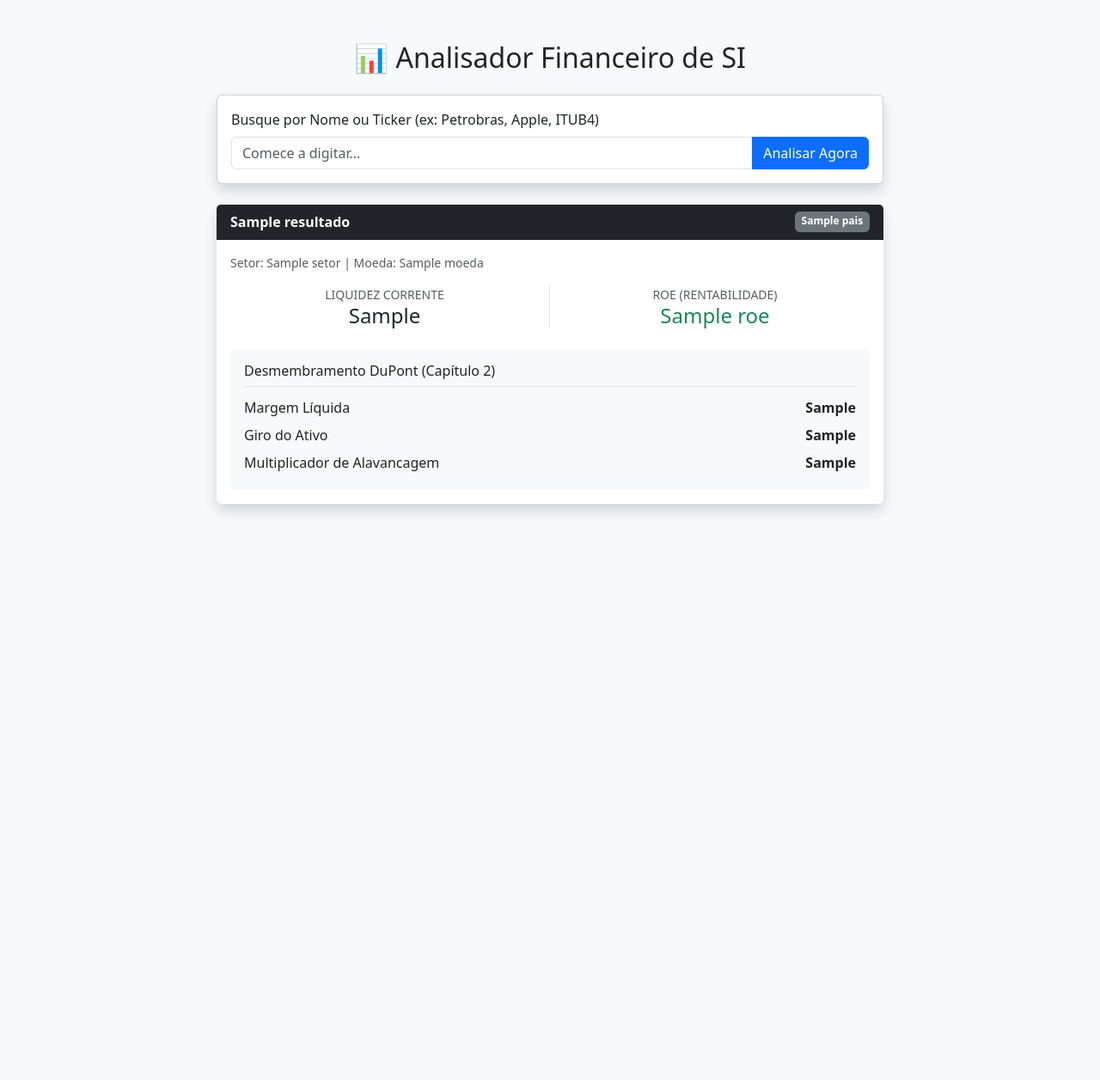
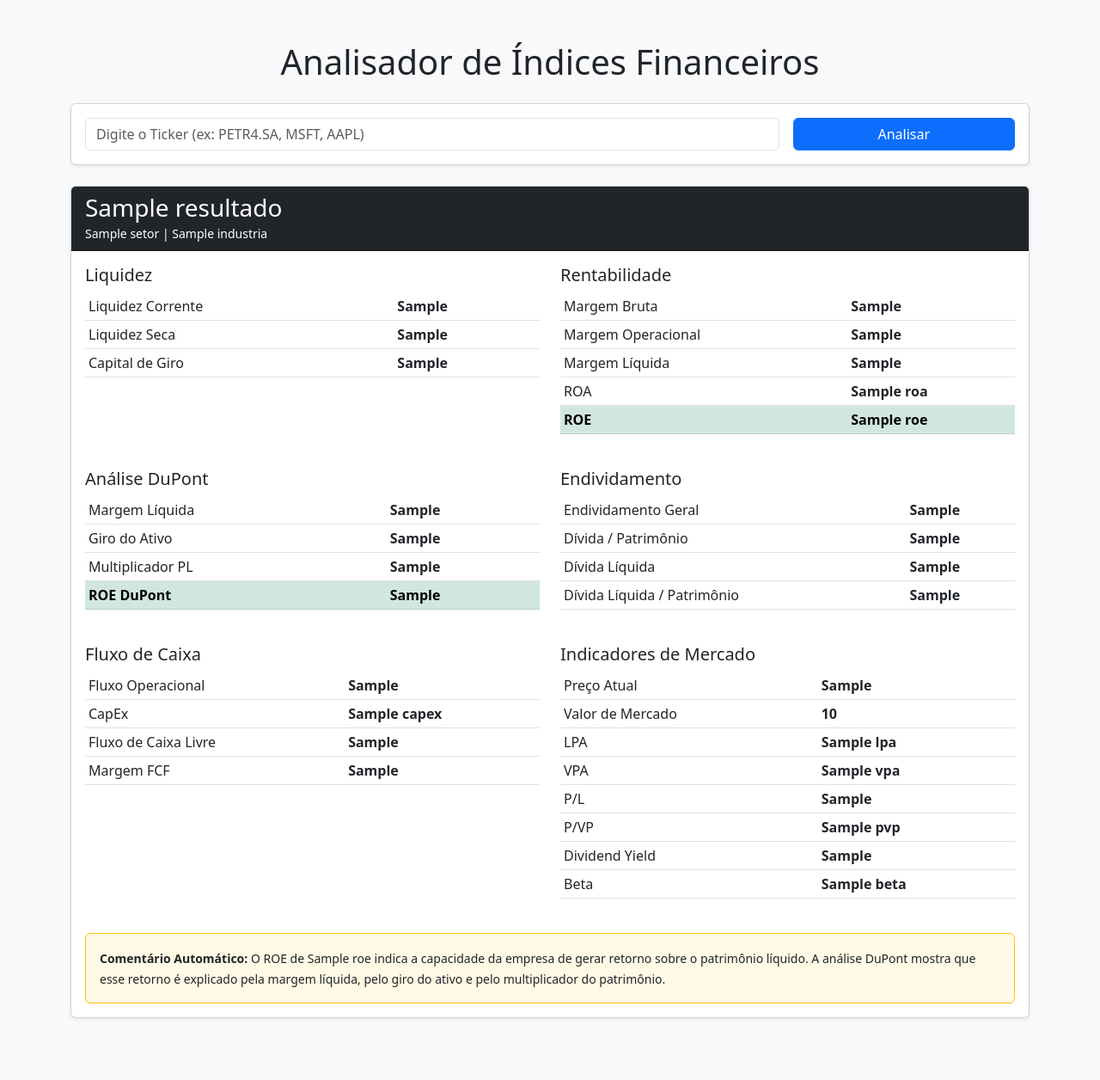
Before and after one commit to MarcosFelipeCv/Trab1_Adm_Fin, a Flask app: template templates/index.html in a window 1280 px wide. Shown: the whole page at 86% size. Before the commit the page ends 597 px from the top, so only its background shows below. Run offline with Flask 3, Linux system fonts and the light colour scheme; the template is opened without the code that fills it: most values are stand-ins (such as "Sample title", 1, 10 or a date in 2020).

Commit message:
feat: aumenta a quantidade de indices

```diff
--- a/app.py
+++ b/app.py
@@ -2,42 +2,100 @@ from flask import Flask, render_template, request, session, jsonify
 from finance_logic import get_financial_analysis
 import time
 import requests
+import re
 
 app = Flask(__name__)
-app.secret_key = 'ufmg_si_financeira_key'
+app.secret_key = "ufmg_si_financeira_key"
 
-# Rota Principal
-@app.route('/', methods=['GET', 'POST'])
+
+def normalizar_ticker(ticker):
+    ticker = ticker.strip().upper()
+
+    # Se já veio com sufixo ou símbolo especial, mantém.
+    # Exemplos: PETR4.SA, MSFT, AAPL, EURUSD=X
+    if "." in ticker or "=" in ticker or "-" in ticker:
+        return ticker
+
+    # Padrão comum de ações brasileiras:
+    # 4 letras + 1 ou 2 números
+    # Exemplos: PETR4, VALE3, ITUB4, BBDC4, TAEE11
+    if re.match(r"^[A-Z]{4}[0-9]{1,2}$", ticker):
+        return ticker + ".SA"
+
+    # Caso contrário, mantém como internacional
+    # Exemplos: MSFT, AAPL, NVDA, PTPI
+    return ticker
+
+
+@app.route("/", methods=["GET", "POST"])
 def index():
     resultado = None
     erro = None
 
-    if request.method == 'POST':
-        # 1. Rate Limit (Trava de 3 segundos)
+    if request.method == "POST":
         agora = time.time()
-        ultima = session.get('last_req', 0)
+        ultima = session.get("last_req", 0)
+
         if agora - ultima < 3:
-            return render_template('index.html', erro="Aguarde 3 segundos entre as análises.")
+            erro = "Aguarde 3 segundos entre as análises."
+            return render_template("index.html", erro=erro)
 
-        session['last_req'] = agora
-        ticker = request.form.get('ticker').strip().upper()
+        session["last_req"] = agora
 
-        resultado = get_financial_analysis(ticker)
-        if not resultado:
-            erro = f"Não foi possível obter dados para {ticker}. Verifique o ticker ou tente novamente mais tarde."
+        ticker_digitado = request.form.get("ticker", "").strip().upper()
 
-    return render_template('index.html', resultado=resultado, erro=erro)
+        if not ticker_digitado:
+            erro = "Digite um ticker válido. Exemplo: ITUB4.SA, PETR4, MSFT ou AAPL"
+        else:
+            ticker = normalizar_ticker(ticker_digitado)
 
-# Proxy de Busca (Para o Autocomplete funcionar sem erro de CORS)
-@app.route('/search_proxy')
+            resultado = get_financial_analysis(ticker)
+
+            if not resultado:
+                erro = (
+                    f"Não foi possível obter dados financeiros para {ticker}. "
+                    "Verifique se é uma ação válida e se possui demonstrativos financeiros disponíveis no Yahoo Finance."
+                )
+
+    return render_template("index.html", resultado=resultado, erro=erro)
+
+
+@app.route("/search_proxy")
 def search_proxy():
-    q = request.args.get('q')
-    if not q or len(q) < 2: return jsonify([])
+    q = request.args.get("q", "").strip()
 
-    url = f"https://query1.finance.yahoo.com/v1/finance/search?q={q}"
-    headers = {'User-Agent': 'Mozilla/5.0'}
-    r = requests.get(url, headers=headers)
-    return jsonify(r.json().get('quotes', []))
+    if not q or len(q) < 2:
+        return jsonify([])
 
-if __name__ == '__main__':
+    try:
+        url = "https://query1.finance.yahoo.com/v1/finance/search"
+        headers = {"User-Agent": "Mozilla/5.0"}
+        params = {"q": q}
+
+        r = requests.get(url, headers=headers, params=params, timeout=10)
+        r.raise_for_status()
+
+        quotes = r.json().get("quotes", [])
+
+        # Mantém só resultados que parecem ativos negociáveis.
+        # Evita moedas, índices e resultados estranhos demais.
+        filtrados = []
+        for item in quotes:
+            symbol = item.get("symbol")
+            quote_type = item.get("quoteType")
+
+            if not symbol:
+                continue
+
+            if quote_type in ["EQUITY", "ETF"]:
+                filtrados.append(item)
+
+        return jsonify(filtrados)
+
+    except Exception as e:
+        print(f"Erro no search_proxy: {e}")
+        return jsonify([])
+
+
+if __name__ == "__main__":
     app.run(debug=True)
--- a/requirements.txt
+++ b/requirements.txt
@@ -1,3 +1,4 @@
 flask
 yfinance
 pandas
+openpyxl
--- a/templates/index.html
+++ b/templates/index.html
@@ -5,18 +5,20 @@
     <title>Analisador Universal - SI UFMG</title>
     <link href="https://cdn.jsdelivr.net/npm/bootstrap@5.3.0/dist/css/bootstrap.min.css" rel="stylesheet">
 </head>
+
 <body class="bg-light">
-    <div class="container py-5" style="max-width: 800px;">
-        <h2 class="text-center mb-4">📊 Analisador Financeiro de SI</h2>
+    <div class="container py-5">
+        <h1 class="text-center mb-4">Analisador de Índices Financeiros</h1>
 
-        <div class="card shadow mb-4">
+        <div class="card shadow-sm mb-4">
             <div class="card-body">
-                <form method="POST" id="analiseForm">
-                    <label class="form-label">Busque por Nome ou Ticker (ex: Petrobras, Apple, ITUB4)</label>
-                    <div class="input-group">
+                <form method="POST" class="row g-3 align-items-center">
+                    <div class="col-md-9">
                         <input type="text" id="tickerInput" name="ticker" class="form-control"
-                               placeholder="Comece a digitar..." autocomplete="off" list="tickersList" oninput="debounceSearch()">
-                        <button type="submit" class="btn btn-primary">Analisar Agora</button>
+                               placeholder="Digite o Ticker (ex: PETR4.SA, MSFT, AAPL)" autocomplete="off" list="tickersList" oninput="debounceSearch()" required>
+                    </div>
+                    <div class="col-md-3">
+                        <button type="submit" class="btn btn-primary w-100">Analisar</button>
                     </div>
                     <datalist id="tickersList"></datalist>
                     <div id="loading" class="form-text text-muted" style="display:none;">Buscando sugestões...</div>
@@ -29,39 +31,92 @@
         {% endif %}
 
         {% if resultado %}
-        <div class="card shadow border-0">
-            <div class="card-header bg-dark text-white d-flex justify-content-between">
-                <span><strong>{{ resultado.nome }}</strong></span>
-                <span class="badge bg-secondary">{{ resultado.pais }}</span>
-            </div>
-            <div class="card-body">
-                <p class="text-muted small mb-3">Setor: {{ resultado.setor }} | Moeda: {{ resultado.moeda }}</p>
-
-                <div class="row text-center mb-4">
-                    <div class="col-6 border-end">
-                        <small class="text-uppercase text-muted d-block">Liquidez Corrente</small>
-                        <h4 class="mb-0">{{ resultado.liq_corrente }}</h4>
-                    </div>
-                    <div class="col-6">
-                        <small class="text-uppercase text-muted d-block">ROE (Rentabilidade)</small>
-                        <h4 class="text-success mb-0">{{ resultado.roe }}</h4>
-                    </div>
+            <div class="card shadow-sm mb-4">
+                <div class="card-header bg-dark text-white">
+                    <h3 class="mb-0">{{ resultado.nome }}</h3>
+                    <small>{{ resultado.setor }} | {{ resultado.industria }}</small>
                 </div>
 
-                <div class="bg-light p-3 rounded">
-                    <h6 class="border-bottom pb-2">Desmembramento DuPont (Capítulo 2)</h6>
-                    <div class="d-flex justify-content-between py-1">
-                        <span>Margem Líquida</span> <strong>{{ resultado.margem_liquida }}</strong>
+                <div class="card-body">
+
+                    <div class="row g-4">
+
+                        <div class="col-md-6">
+                            <h5>Liquidez</h5>
+                            <table class="table table-sm">
+                                <tr><td>Liquidez Corrente</td><td><strong>{{ resultado.liq_corrente }}</strong></td></tr>
+                                <tr><td>Liquidez Seca</td><td><strong>{{ resultado.liq_seca }}</strong></td></tr>
+                                <tr><td>Capital de Giro</td><td><strong>{{ resultado.capital_giro }}</strong></td></tr>
+                            </table>
+                        </div>
+
+                        <div class="col-md-6">
+                            <h5>Rentabilidade</h5>
+                            <table class="table table-sm">
+                                <tr><td>Margem Bruta</td><td><strong>{{ resultado.margem_bruta }}</strong></td></tr>
+                                <tr><td>Margem Operacional</td><td><strong>{{ resultado.margem_operacional }}</strong></td></tr>
+                                <tr><td>Margem Líquida</td><td><strong>{{ resultado.margem_liquida }}</strong></td></tr>
+                                <tr><td>ROA</td><td><strong>{{ resultado.roa }}</strong></td></tr>
+                                <tr class="table-success"><td><strong>ROE</strong></td><td><strong>{{ resultado.roe }}</strong></td></tr>
+                            </table>
+                        </div>
+
+                        <div class="col-md-6">
+                            <h5>Análise DuPont</h5>
+                            <table class="table table-sm">
+                                <tr><td>Margem Líquida</td><td><strong>{{ resultado.margem_liquida }}</strong></td></tr>
+                                <tr><td>Giro do Ativo</td><td><strong>{{ resultado.giro_ativo }}</strong></td></tr>
+                                <tr><td>Multiplicador PL</td><td><strong>{{ resultado.multiplicador_pl }}</strong></td></tr>
+                                <tr class="table-success"><td><strong>ROE DuPont</strong></td><td><strong>{{ resultado.roe_dupont }}</strong></td></tr>
+                            </table>
+                        </div>
+
+                        <div class="col-md-6">
+                            <h5>Endividamento</h5>
+                            <table class="table table-sm">
+                                <tr><td>Endividamento Geral</td><td><strong>{{ resultado.endividamento_geral }}</strong></td></tr>
+                                <tr><td>Dívida / Patrimônio</td><td><strong>{{ resultado.divida_patrimonio }}</strong></td></tr>
+                                <tr><td>Dívida Líquida</td><td><strong>{{ resultado.divida_liquida }}</strong></td></tr>
+                                <tr><td>Dívida Líquida / Patrimônio</td><td><strong>{{ resultado.divida_liquida_patrimonio }}</strong></td></tr>
+                            </table>
+                        </div>
+
+                        <div class="col-md-6">
+                            <h5>Fluxo de Caixa</h5>
+                            <table class="table table-sm">
+                                <tr><td>Fluxo Operacional</td><td><strong>{{ resultado.fluxo_operacional }}</strong></td></tr>
+                                <tr><td>CapEx</td><td><strong>{{ resultado.capex }}</strong></td></tr>
+                                <tr><td>Fluxo de Caixa Livre</td><td><strong>{{ resultado.fluxo_caixa_livre }}</strong></td></tr>
+                                <tr><td>Margem FCF</td><td><strong>{{ resultado.margem_fcf }}</strong></td></tr>
+                            </table>
+                        </div>
+
+                        <div class="col-md-6">
+                            <h5>Indicadores de Mercado</h5>
+                            <table class="table table-sm">
+                                <tr><td>Preço Atual</td><td><strong>{{ resultado.preco_atual }}</strong></td></tr>
+                                <tr><td>Valor de Mercado</td><td><strong>{{ resultado.valor_mercado }}</strong></td></tr>
+                                <tr><td>LPA</td><td><strong>{{ resultado.lpa }}</strong></td></tr>
+                                <tr><td>VPA</td><td><strong>{{ resultado.vpa }}</strong></td></tr>
+                                <tr><td>P/L</td><td><strong>{{ resultado.pl }}</strong></td></tr>
+                                <tr><td>P/VP</td><td><strong>{{ resultado.pvp }}</strong></td></tr>
+                                <tr><td>Dividend Yield</td><td><strong>{{ resultado.dividend_yield }}</strong></td></tr>
+                                <tr><td>Beta</td><td><strong>{{ resultado.beta }}</strong></td></tr>
+                            </table>
+                        </div>
+
                     </div>
-                    <div class="d-flex justify-content-between py-1">
-                        <span>Giro do Ativo</span> <strong>{{ resultado.giro_ativo }}</strong>
+
+                    <div class="mt-4 p-3 bg-warning bg-opacity-10 border border-warning rounded">
+                        <small>
+                            <strong>Comentário Automático:</strong>
+                            O ROE de {{ resultado.roe }} indica a capacidade da empresa de gerar retorno sobre o patrimônio líquido.
+                            A análise DuPont mostra que esse retorno é explicado pela margem líquida, pelo giro do ativo e pelo multiplicador do patrimônio.
+                        </small>
                     </div>
-                    <div class="d-flex justify-content-between py-1">
-                        <span>Multiplicador de Alavancagem</span> <strong>{{ resultado.mult_pl }}</strong>
-                    </div>
+
                 </div>
             </div>
-        </div>
         {% endif %}
     </div>
 
```
Also changed, not shown: finance_logic.py (+195 -39 lines), 1 other file.
